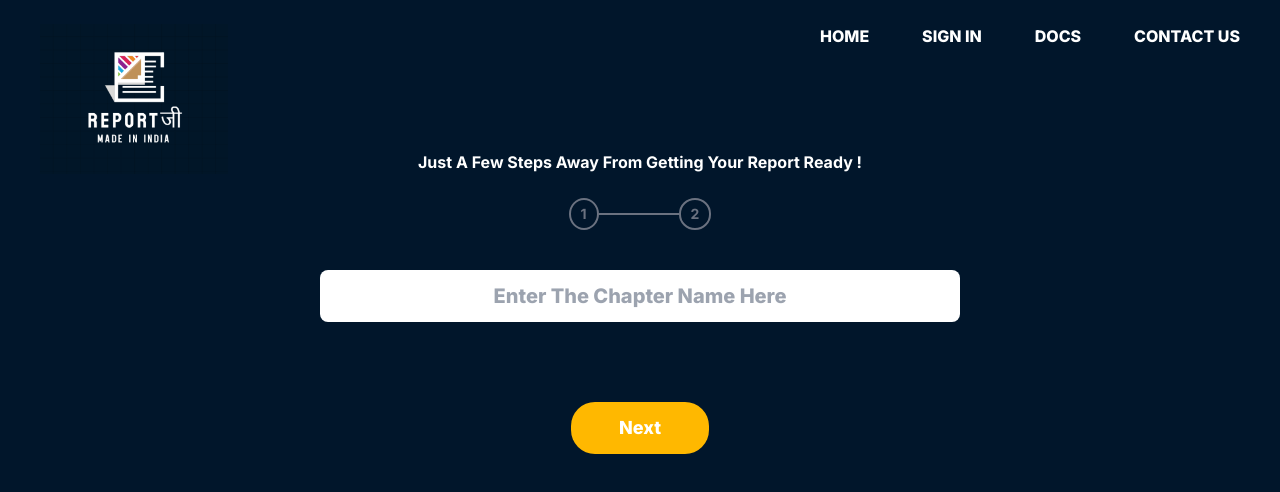
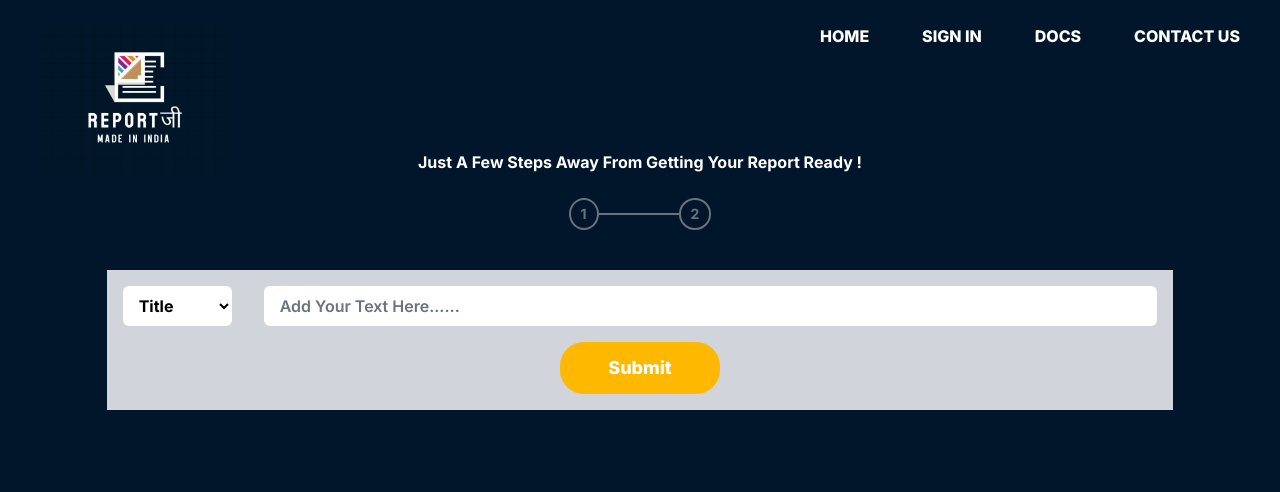
Before and after one commit to vbv-nyk/reportji-frontend, a Next.js app: page /reportgen in a window 1280 px wide. Both pictures are taken after a click on the button "Next". Shown: the top 492 px of the page. Built offline with nearby package versions, Linux system fonts and the light colour scheme.

Commit message:
Finish adding step2

```diff
--- /dev/null
+++ b/app/Components/Buttons/ButtonYellow1.tsx
@@ -0,0 +1,9 @@
+import { MouseEventHandler } from "react";
+
+export default function ButtonYellow1({content, onClick } : { content: String, onClick: MouseEventHandler}) {
+  return (
+    <button onClick={onClick} className="bg-[#FFB800] py-3 px-12 text-lg text-white font-extrabold rounded-3xl">
+      {content}
+    </button>
+  );
+}
--- a/app/reportgen/page.tsx
+++ b/app/reportgen/page.tsx
@@ -1,9 +1,13 @@
+"use client"
+import { useState } from "react";
 import Logo2 from "../Components/Images/Logo2";
 import Navbar from "../Components/Navbar";
 import { Common, Progress } from "./common";
 import Step1 from "./step1";
+import Step2 from "./step2";
 
 export default function Page() {
+    const [currentPage, setCurrentPage] = useState(1);
   return (
     <div className="h-screen pt-6 bg-[#01162B] flex flex-col gap-4">
       <div className=" grid grid-rows-[230px_0px] grid-cols-2">
@@ -22,8 +26,9 @@ export default function Page() {
           </div>
         </div>
       </div>
-        <div className="col-start-1 col-end-3 w-1/2 mx-auto">
-          <Step1 />
+        <div className="col-start-1 col-end-3 w-10/12 mx-auto">
+          {currentPage == 1 && <Step1 setCurrentPage={setCurrentPage}/>}
+          {currentPage == 2 && <Step2 />}
         </div>
     </div>
   );
--- a/app/reportgen/step1.tsx
+++ b/app/reportgen/step1.tsx
@@ -1,6 +1,12 @@
-export default function Step1(){
+import { Dispatch, SetStateAction } from "react";
+import ButtonYellow1 from "../Components/Buttons/ButtonYellow1";
+
+export default function Step1({setCurrentPage} : {setCurrentPage: Dispatch<SetStateAction<number>>}){
+    function nextPage() {
+        setCurrentPage(2);
+    }
     return (<div className="h-full flex flex-col gap-20 items-center justify-around">
         <input className="px-2 py-3 w-full rounded-lg text-center font-extrabold text-xl" placeholder="Enter The Chapter Name Here"/>
-        <button className="bg-[#FFB800] py-3 px-12 text-lg text-white font-extrabold rounded-3xl">Next</button>
+        <ButtonYellow1 content={"Next"} onClick={nextPage}/>
     </div>)
 }
--- /dev/null
+++ b/app/reportgen/step2.tsx
@@ -0,0 +1,29 @@
+import ButtonYellow1 from "../Components/Buttons/ButtonYellow1";
+
+export default function Step2() {
+  return (
+    <div className="flex flex-col p-4 gap-4 bg-gray-300 ">
+      <div className="flex gap-8 justify-between">
+        <select
+          id="types"
+          name="types"
+          className="bg-white font-bold rounded-md pl-3 pr-4 py-1"
+        >
+          <option value="Title">Title</option>
+          <option value="Subtitle">Subtitle</option>
+          <option value="Author">Author</option>
+          <option value="Date">Date</option>
+        </select>
+        <div className="w-full">
+          <input
+            className="w-full py-2 pl-4 font-semibold placeholder:text-gray-500 rounded-md"
+            placeholder="Add Your Text Here......"
+          />
+        </div>
+      </div>
+      <div className="self-center">
+        <ButtonYellow1 content="Submit" onClick={()=>{}}/>
+      </div>
+    </div>
+  );
+}
```
